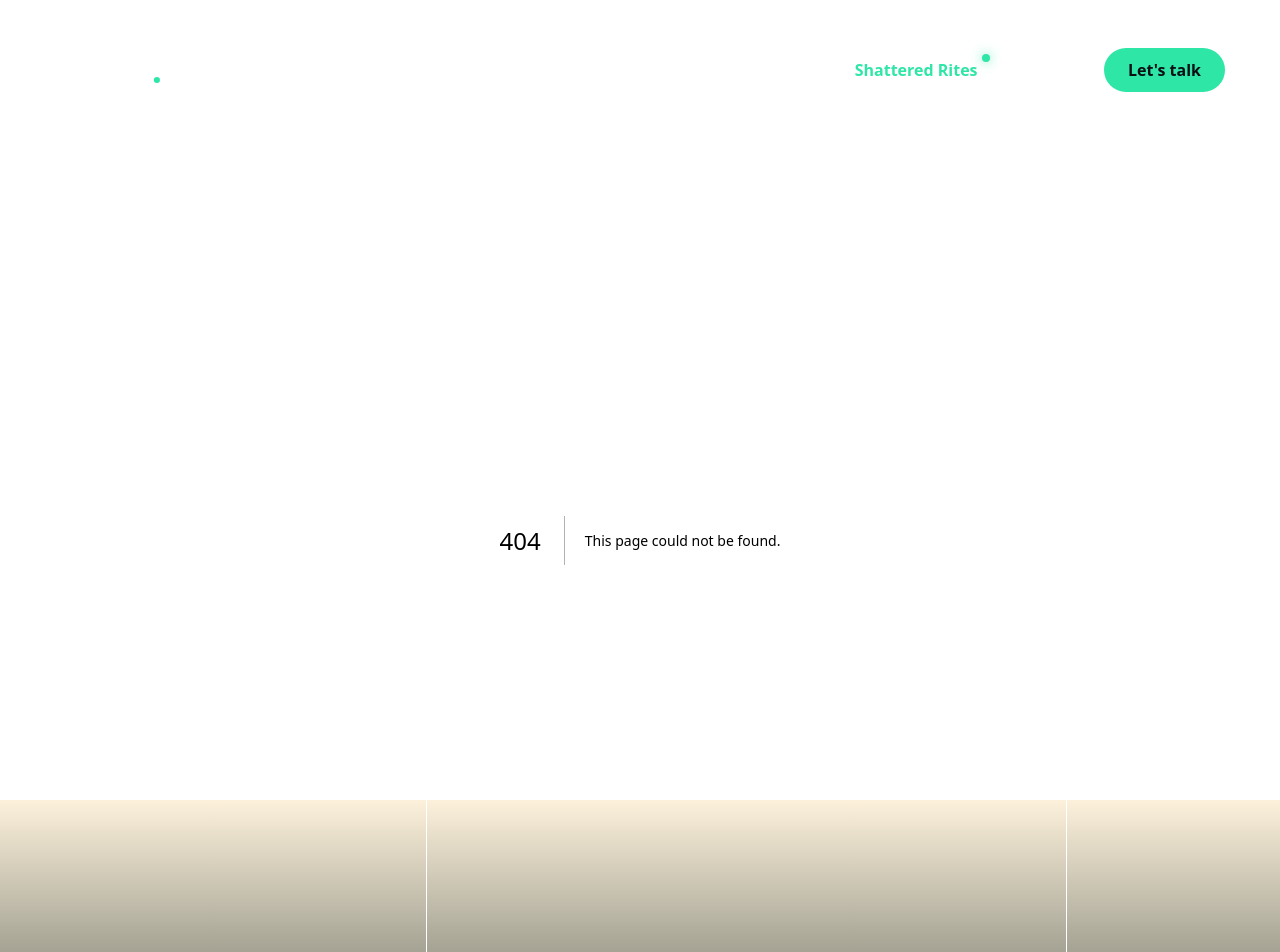
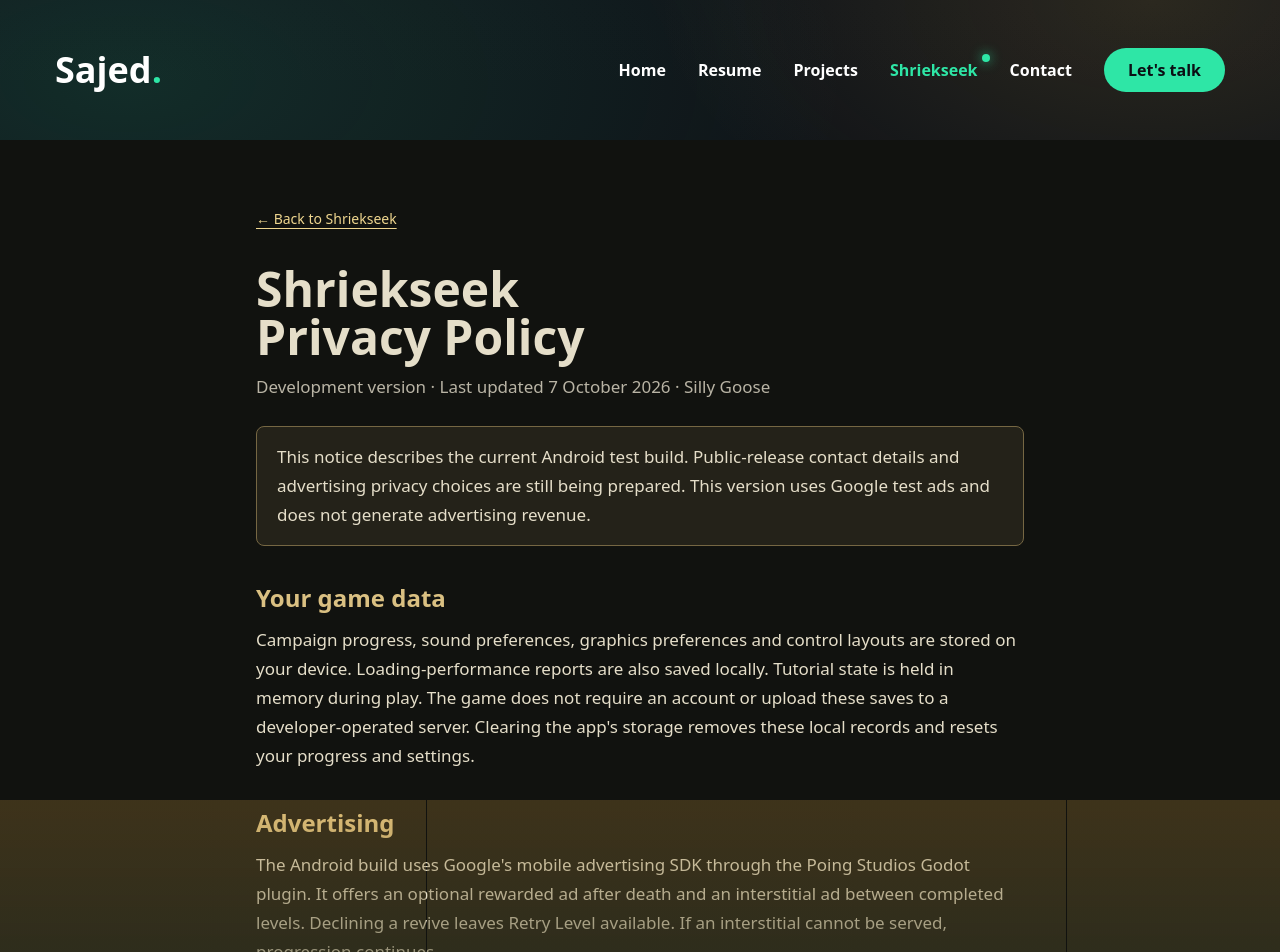
Before and after one commit to Sajed-Khan/Portfolio-Website, a Next.js app: page /privacy-policy in a window 1280 px wide. Before the commit this address had no page. Shown: the top 952 px of the page. Built offline with nearby package versions, Linux system fonts and the light colour scheme.

Commit message:
privacy policy hosted

```diff
--- /dev/null
+++ b/app/privacy-policy/page.jsx
@@ -0,0 +1,65 @@
+import Link from "next/link";
+
+export const metadata = {
+  title: "Shriekseek — Privacy Policy",
+  robots: { index: false, follow: false },
+};
+
+export default function PrivacyPolicyPage() {
+  return (
+    <main className="min-h-screen bg-[#11120f] px-6 py-12 text-[#e5dec9] sm:px-8 sm:py-16">
+      <article className="mx-auto max-w-3xl text-[17px] leading-[1.7]">
+        <Link href="/shriekseek" className="text-sm text-[#efd68f] underline underline-offset-4">
+          ← Back to Shriekseek
+        </Link>
+
+        <h1 className="mt-8 text-4xl font-bold leading-tight sm:text-5xl">
+          Shriekseek
+          <br />
+          Privacy Policy
+        </h1>
+
+        <p className="mt-3 text-[#b9b4a5]">Development version · Last updated 7 October 2026 · Silly Goose</p>
+
+        <p className="mt-6 rounded-lg border border-[#766743] bg-[#242219] px-5 py-4">
+          This notice describes the current Android test build. Public-release contact details and advertising privacy choices are still being prepared. This version uses Google test ads and does not generate advertising revenue.
+        </p>
+
+        <Section title="Your game data">
+          Campaign progress, sound preferences, graphics preferences and control layouts are stored on your device. Loading-performance reports are also saved locally. Tutorial state is held in memory during play. The game does not require an account or upload these saves to a developer-operated server. Clearing the app&apos;s storage removes these local records and resets your progress and settings.
+        </Section>
+
+        <Section title="Advertising">
+          <p>The Android build uses Google&apos;s mobile advertising SDK through the Poing Studios Godot plugin. It offers an optional rewarded ad after death and an interstitial ad between completed levels. Declining a revive leaves Retry Level available. If an interstitial cannot be served, progression continues.</p>
+          <p className="mt-4">Google&apos;s SDK can collect and share IP addresses (including inferred approximate location), advertising and other device/account identifiers, ad interactions, and diagnostic/performance information. Google uses this information for advertising, measurement and fraud prevention. Its SDK encrypts transmitted data using TLS. Google handles this information under its policies; test ads should not be understood as a promise that no information is transmitted.</p>
+        </Section>
+
+        <Section title="Your choices">
+          You can choose whether to watch a rewarded ad. Android settings provide controls for your advertising ID; available controls depend on your Android version. Resetting or deleting that ID does not erase every record already held by an advertising provider. You can clear the game&apos;s local data through Android&apos;s app settings.
+        </Section>
+
+        <Section title="External services and retention">
+          <p>Opening the developer website or Google&apos;s privacy information takes you outside the game. Those services apply their own privacy practices. Local game records remain until cleared or removed with the app. Google&apos;s retention and deletion practices are explained in <a className="text-[#efd68f] underline underline-offset-4" href="https://policies.google.com/privacy">Google&apos;s Privacy Policy</a>. Read more about <a className="text-[#efd68f] underline underline-offset-4" href="https://policies.google.com/technologies/ads">Google advertising technologies</a>.</p>
+        </Section>
+
+        <Section title="Contact and updates">
+          <p>Developer website: <a className="text-[#efd68f] underline underline-offset-4" href="https://sajed-khan.github.io/Portfolio-Website/">Developer portfolio</a>.</p>
+          <p className="mt-4">A dedicated public privacy contact has not yet been configured for this development build. It must be added before public release. This notice will be updated when the game&apos;s data practices change; check the date above for the latest version.</p>
+        </Section>
+
+        <footer className="mt-12 border-t border-[#514a37] pt-5 text-[#b9b4a5]">
+          This draft accompanies the privacy notice available inside Shriekseek under Options → Privacy → Privacy policy.
+        </footer>
+      </article>
+    </main>
+  );
+}
+
+function Section({ title, children }) {
+  return (
+    <section className="mt-9">
+      <h2 className="text-2xl font-semibold text-[#dac082]">{title}</h2>
+      <div className="mt-3">{children}</div>
+    </section>
+  );
+}
--- a/app/shattered-rites/page.jsx
+++ b/app/shriekseek/page.jsx
@@ -77,14 +77,14 @@ const Section = ({ eyebrow, title, children }) => (
   </section>
 );
 
-const ShatteredRites = () => {
+const Shriekseek = () => {
   return (
     <section className="min-h-screen">
       <div className="container mx-auto py-12 xl:py-20">
         <div className="mx-auto max-w-5xl">
           <div className="max-w-3xl">
             <p className="eyebrow">Godot + C# Survival Horror</p>
-            <h1 className="h1 mt-4">Shattered Rites</h1>
+            <h1 className="h1 mt-4">Shriekseek</h1>
             <p className="mt-6 max-w-2xl text-xl leading-8 text-white/78">
               A top-down survival horror thing I&apos;m building in Godot with C#.
             </p>
@@ -219,4 +219,4 @@ const ShatteredRites = () => {
   );
 };
 
-export default ShatteredRites;
+export default Shriekseek;
--- a/components/MobileNav.jsx
+++ b/components/MobileNav.jsx
@@ -19,8 +19,8 @@ const links = [
         path: "/work",
     },
     {
-        name: "shattered rites",
-        path: "/shattered-rites",
+        name: "shriekseek",
+        path: "/shriekseek",
     },
     {
         name: "contact",
@@ -47,7 +47,7 @@ const MobileNav = () => {
         <nav className='flex flex-col justify-center items-center gap-8'>
             {links.map((link, index) =>{
                 const isActive = link.path === pathname || (link.path !== "/" && pathname === `${link.path}/`);
-                const isFeatured = link.path === "/shattered-rites";
+                const isFeatured = link.path === "/shriekseek";
                 return(
                     <SheetClose asChild key={index}>
                         <Link
--- a/components/Nav.jsx
+++ b/components/Nav.jsx
@@ -17,8 +17,8 @@ const links = [
         path: "/work",
     },
     {
-        name: "shattered rites",
-        path: "/shattered-rites",
+        name: "shriekseek",
+        path: "/shriekseek",
     },
     {
         name: "contact",
@@ -32,7 +32,7 @@ const Nav = () => {
         <nav className='flex gap-8'>
             {links.map((link, index) =>{
                 const isActive = link.path === pathname || (link.path !== "/" && pathname === `${link.path}/`);
-                const isFeatured = link.path === "/shattered-rites";
+                const isFeatured = link.path === "/shriekseek";
                 return(
                     <Link
                         href={link.path}
```
